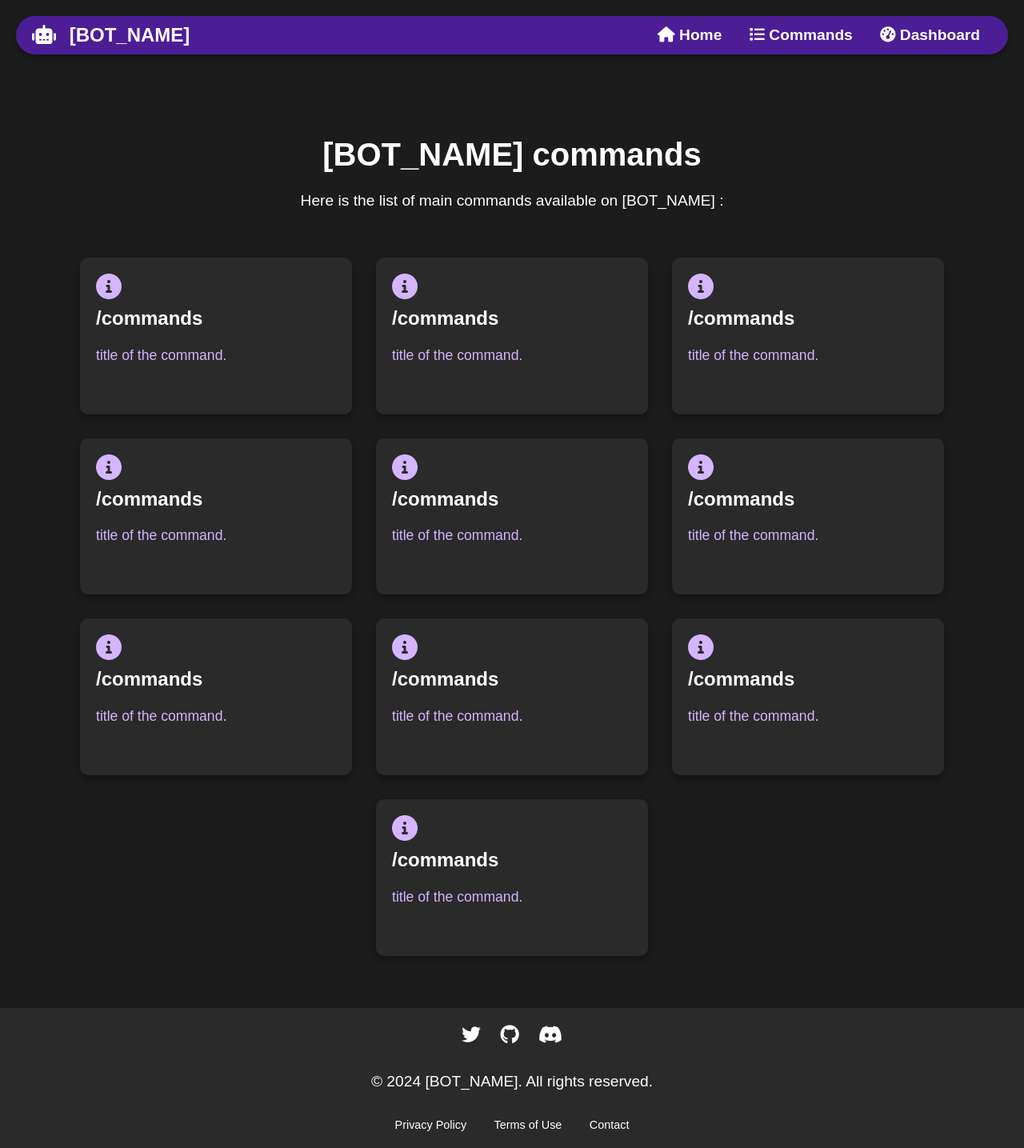
After one commit to Cut0x/discord-website-bot, a PHP site: page /commands.php in a window 1280 px wide. The commit adds this page. Shown: the whole page at 80% size. Run offline with PHP 8.4, Linux system fonts and the light colour scheme.

Commit message:
push
final version

```diff
--- /dev/null
+++ b/commands.php
@@ -0,0 +1,67 @@
+<?php
+// Inclure la configuration
+require 'config.php';
+
+// Lire et décoder le fichier JSON contenant les commandes
+$json_data = file_get_contents('src/commands.json');
+$commands = json_decode($json_data, true);
+?>
+
+<!DOCTYPE html>
+<html lang="fr">
+<head>
+    <meta charset="UTF-8">
+    <meta name="viewport" content="width=device-width, initial-scale=1.0">
+    <title>[BOT_NAME] - Commands</title>
+
+    <link rel="stylesheet" href="src/css/style.css">
+
+    <?php include('./src/inc/head.php'); ?>
+</head>
+<body>
+    <nav>
+        <div class="brand"><i class="fas fa-robot"></i> [BOT_NAME]</div>
+        <div class="nav-links">
+            <a href="./"><i class="fas fa-home"></i> Home</a>
+            <a href="commands.php"><i class="fas fa-list"></i> Commands</a>
+            <a href="dashboard.php"><i class="fas fa-tachometer-alt"></i> Dashboard</a>
+        </div>
+
+        <div class="mobile-menu-icon" onclick="toggleMenu()">
+            <i class="fas fa-bars"></i>
+        </div>
+    </nav>
+
+    <div class="mobile-menu" id="mobileMenu">
+        <a href="./"><i class="fas fa-home"></i> Home</a>
+        <a href="commands.php"><i class="fas fa-list"></i> Commands</a>
+        <a href="dashboard.php"><i class="fas fa-tachometer-alt"></i> Dashboard</a>
+    </div>
+
+    <!-- Contents of the Commands page -->
+    <section class="commands-section">
+        <h1>[BOT_NAME] commands</h1>
+        <p>Here is the list of main commands available on [BOT_NAME] :</p>
+
+        <div class="commands-list">
+            <?php if (isset($commands['commands']) && !empty($commands['commands'])): ?>
+                <?php foreach ($commands['commands'] as $command): ?>
+                    <div class="command">
+                        <i class="<?php echo htmlspecialchars($command['icon']); ?>"></i>
+                        <div class="command-details">
+                            <h3><?php echo htmlspecialchars($command['name']); ?></h3>
+                            <p><?php echo htmlspecialchars($command['description']); ?></p>
+                        </div>
+                    </div>
+                <?php endforeach; ?>
+            <?php else: ?>
+                <p>No commands available.</p>
+            <?php endif; ?>
+        </div>
+    </section>
+
+    <?php include('src/inc/footer.php'); ?>
+
+    <script src="src/js/script.js"></script>
+</body>
+</html>
--- a/config.php
+++ b/config.php
@@ -1,22 +1,18 @@
 <?php
-// Configurations pour ton projet
+// Configurations for your project
 
-// Informations de connexion à la base de données
-define('DB_HOST', 'localhost');     // Hôte de la base de données (généralement 'localhost')
-define('DB_USER', 'root');          // Nom d'utilisateur de la base de données
-define('DB_PASSWORD', 'password');  // Mot de passe de la base de données
-define('DB_NAME', 'bot_database'); // Nom de la base de données
+// Database connection information
+define('DB_HOST', 'localhost');     // Database host (usually 'localhost')
+define('DB_USER', 'root');          // Database username
+define('DB_PASSWORD', 'password');  // Database password
+define('DB_NAME', 'bot_database'); // Database name
 
-// Token du bot Discord (remplacer par le vrai token)
+// Discord bot token (replace with the real token)
 define('DISCORD_BOT_TOKEN', 'TOKEN_BOT');
 
-// URL de l'API Discord pour obtenir les guildes du bot
+// Discord API URL to get bot guilds
 define('DISCORD_API_URL', 'https://discord.com/api/v10/users/@me/guilds');
 
-// Autres configurations globales
+// Other global configurations
 define('SITE_NAME', 'BOT_NAME');
 define('SITE_URL', 'WEBSITE_URL');
-
-// Paramètres divers
-define('DEFAULT_LANGUAGE', 'fr'); // Langue par défaut du site
-define('TIMEZONE', 'Europe/Paris'); // Fuseau horaire par défaut
--- /dev/null
+++ b/src/commands.json
@@ -0,0 +1,54 @@
+{
+    "commands": [
+        {
+            "name": "/commands",
+            "description": "title of the command.",
+            "icon": "fas fa-info-circle"
+        },
+        {
+            "name": "/commands",
+            "description": "title of the command.",
+            "icon": "fas fa-info-circle"
+        },
+        {
+            "name": "/commands",
+            "description": "title of the command.",
+            "icon": "fas fa-info-circle"
+        },
+        {
+            "name": "/commands",
+            "description": "title of the command.",
+            "icon": "fas fa-info-circle"
+        },
+        {
+            "name": "/commands",
+            "description": "title of the command.",
+            "icon": "fas fa-info-circle"
+        },
+        {
+            "name": "/commands",
+            "description": "title of the command.",
+            "icon": "fas fa-info-circle"
+        },
+        {
+            "name": "/commands",
+            "description": "title of the command.",
+            "icon": "fas fa-info-circle"
+        },
+        {
+            "name": "/commands",
+            "description": "title of the command.",
+            "icon": "fas fa-info-circle"
+        },
+        {
+            "name": "/commands",
+            "description": "title of the command.",
+            "icon": "fas fa-info-circle"
+        },
+        {
+            "name": "/commands",
+            "description": "title of the command.",
+            "icon": "fas fa-info-circle"
+        }
+    ]
+}
--- a/src/css/style.css
+++ b/src/css/style.css
@@ -399,3 +399,69 @@ footer {
         font-size: 1.2em;
     }
 }
+/* Styles pour la section des commandes */
+.commands-section {
+    padding: 50px 20px;
+    text-align: center;
+    background-color: #1c1c1c;
+    color: white;
+}
+
+.commands-section h1 {
+    font-size: 2.5em;
+    margin-bottom: 20px;
+}
+
+.commands-section p {
+    font-size: 1.2em;
+    margin-bottom: 40px;
+}
+
+.commands-list {
+    display: flex;
+    flex-wrap: wrap;
+    justify-content: center;
+}
+
+.command {
+    background-color: #2a2a2a;
+    margin: 15px;
+    padding: 20px;
+    border-radius: 10px;
+    width: 300px;
+    text-align: left;
+    box-shadow: 0 4px 8px rgba(0, 0, 0, 0.3);
+    transition: transform 0.3s;
+}
+
+.command i {
+    font-size: 2em;
+    color: #d4b5ff;
+    margin-right: 10px;
+}
+
+.command-details h3 {
+    font-size: 1.5em;
+    margin: 10px 0;
+}
+
+.command-details p {
+    font-size: 1.1em;
+    color: #d4b5ff;
+}
+
+.command:hover {
+    transform: scale(1.05);
+}
+
+/* Responsive design for commands */
+@media screen and (max-width: 768px) {
+    .commands-list {
+        flex-direction: column;
+        align-items: center;
+    }
+
+    .command {
+        width: 80%;
+    }
+}
--- a/src/inc/footer.php
+++ b/src/inc/footer.php
@@ -5,10 +5,10 @@
             <a href="https://api.valloic.dev/redirect/?url=github?project=tbot" target="_blank"><i class="fab fa-github"></i></a>
             <a href="https://api.valloic.dev/redirect/?url=discord?project=tbot" target="_blank"><i class="fab fa-discord"></i></a>
         </div>
-        <p>&copy; 2024 T'Bot. Tous droits réservés.</p>
+        <p>&copy; 2024 [BOT_NAME]. All rights reserved.</p>
         <div class="footer-links">
-            <a href="#privacy">Politique de confidentialité</a>
-            <a href="#terms">Conditions d'utilisation</a>
+            <a href="#privacy">Privacy Policy</a>
+            <a href="#terms">Terms of Use</a>
             <a href="#contact">Contact</a>
         </div>
     </div>
--- a/src/inc/head.php
+++ b/src/inc/head.php
@@ -2,4 +2,4 @@
 
 <link rel="shortcut icon" href="/src/images/bot/logo.png" type="image/x-icon">
 
-<meta name="description" content="[BOT] ! Le nouveau bot pour votre serveur !">
+<meta name="description" content="[BOT] ! The new bot for your server !">
--- /dev/null
+++ b/src/js/script.js
@@ -0,0 +1,8 @@
+function toggleMenu() {
+    var menu = document.getElementById("mobileMenu");
+    if (menu) {
+        menu.classList.toggle("active");
+    } else {
+        console.error("L'élément mobileMenu n'a pas été trouvé");
+    }
+}
```
Also changed, not shown: dashboard.php (added, +46 -0 lines), index.php (+13 -44 lines), src/js/countEffect.js (added, +22 -0 lines), README.md.
